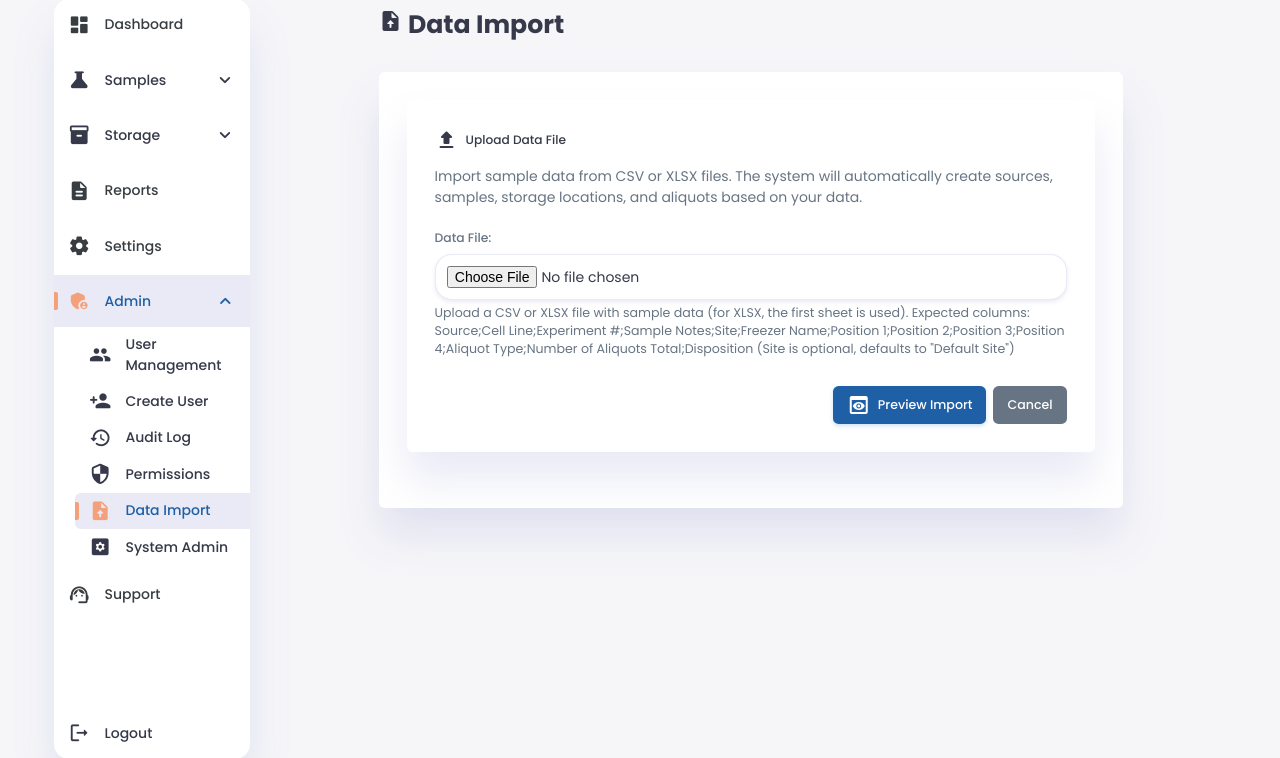
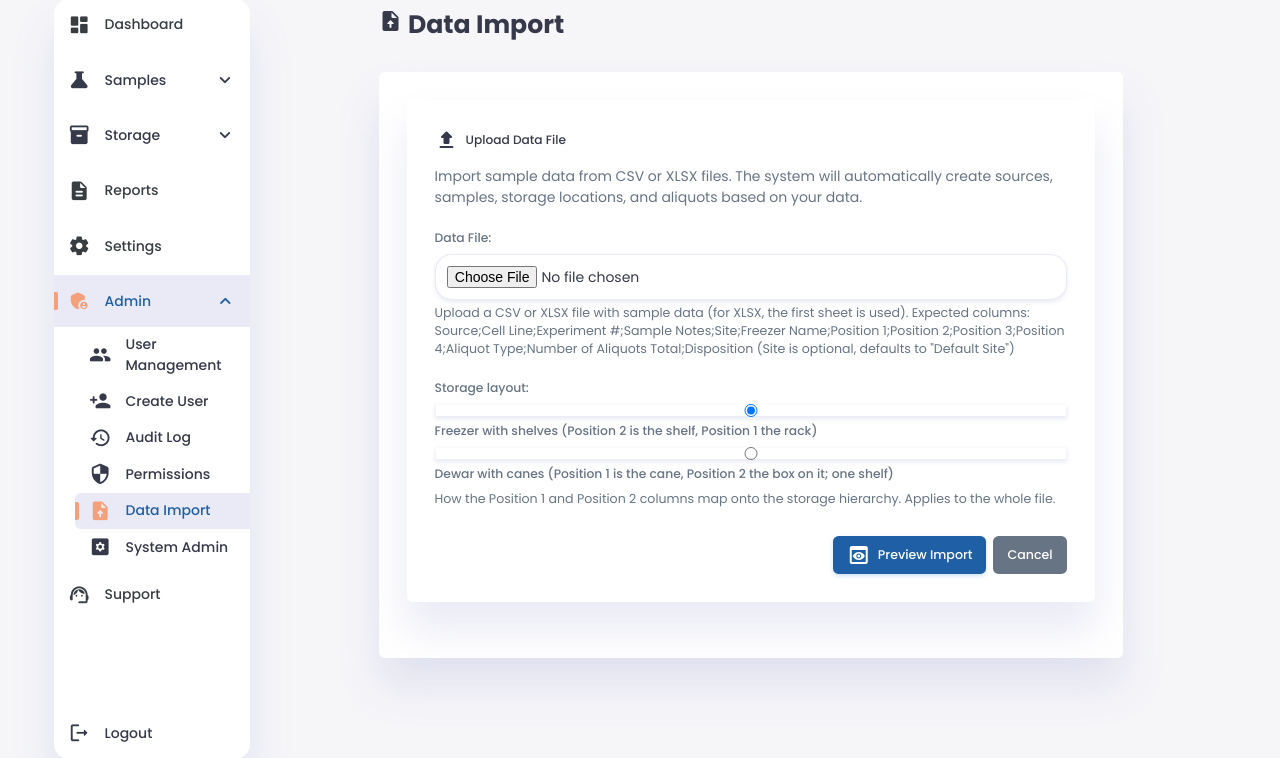
Before and after one commit to olsonjp/krill, a Django app: page /users/data-import/ in a window 1280 px wide. Shown: the part 82-840 px from the top of the page. Run offline with Django 5.2, Linux system fonts and the light colour scheme; the visitor is signed in with stand-in values (Sample User, id 1); data comes from the database, SQL or seed files in the repository.

Commit message:
Let the importer choose between freezer and dewar storage layouts
The sheet does not say how Position 1 and 2 map onto the hierarchy, so the
import form asks: a freezer uses Position 2 as the shelf (the default, as
before), a dewar hangs every cane under one 'Canes' shelf. Racks are now
matched within their shelf, so the same rack name on two shelves stays
separate. New boxes are 9x9 and grow to fit in both layouts.

Co-Authored-By: Claude Sonnet 5.5 <noreply@anthropic.com>

```diff
--- a/krill/person/views.py
+++ b/krill/person/views.py
@@ -62,9 +62,17 @@ def normalize_import_headers(fieldnames):
     return result
 
 
-# One shelf holds every cane (Position 1) in a freezer or dewar; boxes are 9x9 unless
-# the sheet places a tube beyond that.
-IMPORT_SHELF_NAME = 'Canes'
+# How Position 1 and Position 2 map onto the storage hierarchy. The sheet does not say,
+# so whoever imports chooses.
+LAYOUT_FREEZER = 'freezer'   # Position 2 = shelf, Position 1 = rack, on that shelf
+LAYOUT_DEWAR = 'dewar'       # a dewar has one shelf: Position 1 = cane (rack), Position 2 = box letter
+STORAGE_LAYOUT_CHOICES = [
+    (LAYOUT_FREEZER, 'Freezer with shelves (Position 2 is the shelf, Position 1 the rack)'),
+    (LAYOUT_DEWAR, 'Dewar with canes (Position 1 is the cane, Position 2 the box on it; one shelf)'),
+]
+DEWAR_SHELF_NAME = 'Canes'
+
+# Boxes are 9x9 unless the sheet places a tube beyond that.
 DEFAULT_BOX_SIZE = 9
 
 # Columns that only say where a tube is and what kind it is. A row with a value in
@@ -170,8 +178,9 @@ def load_existing_import_context():
     """Read what the import must build on: existing rows by natural key, the next free
     primary key per model, and the storage slots that are already occupied.
 
-    Names are matched exactly. Shelves, racks and boxes are matched by name within
-    their freezer, which preserves how earlier imports shaped the hierarchy.
+    Names are matched exactly. Shelves and boxes are matched by name within their
+    freezer and racks by name within their shelf, which preserves how earlier imports
+    shaped the hierarchy.
     """
     from django.db.models import Max
     from sample.models.source import Source
@@ -206,7 +215,7 @@ def load_existing_import_context():
         'sites': first_by_name(Site.objects),
         'devices': scoped(Device.objects, 'site_id'),
         'shelves': scoped(Shelf.objects, 'device_id'),
-        'racks': scoped(Rack.objects, 'shelf__device_id'),
+        'racks': scoped(Rack.objects, 'shelf_id'),
         'boxes': scoped(Box.objects, 'rack__shelf__device_id'),
         'occupied_slots': {
             (box_id, row, column): ('existing', aliquot_id, sample_name)
@@ -277,6 +286,18 @@ class DataImportForm(forms.Form):
         help_text='Upload a CSV or XLSX file with sample data (for XLSX, the first sheet is used). Expected columns: Source;Cell Line;Experiment #;Sample Notes;Site;Freezer Name;Position 1;Position 2;Position 3;Position 4;Aliquot Type;Number of Aliquots Total;Disposition (Site is optional, defaults to "Default Site")'
     )
 
+    storage_layout = forms.ChoiceField(
+        label='Storage layout',
+        choices=STORAGE_LAYOUT_CHOICES,
+        initial=LAYOUT_FREEZER,
+        required=False,   # left out (e.g. by a script) means the freezer layout
+        widget=forms.RadioSelect,
+        help_text='How the Position 1 and Position 2 columns map onto the storage hierarchy. Applies to the whole file.',
+    )
+
+    def clean_storage_layout(self):
+        return self.cleaned_data.get('storage_layout') or LAYOUT_FREEZER
+
     def clean_csv_file(self):
         uploaded = self.cleaned_data['csv_file']
         if uploaded.name.lower().endswith('.xls'):
@@ -313,10 +334,14 @@ class DataImportView(TemplateView):
                 messages.error(request, 'Import file not found. Please upload your file again.')
                 return redirect('person:data_import')
 
+            storage_layout = request.POST.get('storage_layout', '').strip()
+            if storage_layout not in (LAYOUT_FREEZER, LAYOUT_DEWAR):
+                storage_layout = LAYOUT_FREEZER
+
             try:
                 logger.info(f"Starting data import for user {request.user.username}")
 
-                import_result = self.perform_import(csv_file)
+                import_result = self.perform_import(csv_file, storage_layout)
                 details = import_result.get('details', {})
                 message = f'Successfully imported {import_result["total"]} records: '
                 message += f'{details.get("sources", 0)} sources, '
@@ -351,11 +376,12 @@ class DataImportView(TemplateView):
                 # Reset file pointer for preview
                 csv_file.seek(0)
 
-                preview_data = self.preview_import(csv_file)
+                preview_data = self.preview_import(csv_file, form.cleaned_data['storage_layout'])
                 context = self.get_context_data()
                 context['preview_data'] = preview_data
                 context['form'] = form
                 context['import_id'] = import_id
+                context['storage_layout'] = form.cleaned_data['storage_layout']
                 context['file_stored'] = True
                 return render(request, self.template_name, context)
 
@@ -374,7 +400,7 @@ class DataImportView(TemplateView):
         context['form'] = form
         return render(request, self.template_name, context)
 
-    def preview_import(self, csv_file):
+    def preview_import(self, csv_file, storage_layout=LAYOUT_FREEZER):
         """Preview the import data without creating records"""
         preview_data = {
             'sources': set(),
@@ -396,7 +422,7 @@ class DataImportView(TemplateView):
                     temp_file.write(chunk)
 
             # Use the existing convert_csv.py functionality
-            fixtures = self.convert_csv_to_fixtures(temp_csv_path)
+            fixtures = self.convert_csv_to_fixtures(temp_csv_path, storage_layout)
 
             # Count what would be imported
             preview_data['sources'] = set([f['fields']['name'] for f in fixtures if f['model'] == 'sample.source'])
@@ -557,7 +583,7 @@ class DataImportView(TemplateView):
         except Exception as e:
             logger.error(f"Error cleaning up temp file {import_id}: {e}")
 
-    def perform_import(self, csv_file):
+    def perform_import(self, csv_file, storage_layout=LAYOUT_FREEZER):
         """Actually perform the import"""
         temp_csv_path = None
         fixtures_file = None
@@ -573,7 +599,7 @@ class DataImportView(TemplateView):
                     temp_file.write(chunk)
 
             # Use the existing convert_csv.py functionality
-            fixtures = self.convert_csv_to_fixtures(temp_csv_path)
+            fixtures = self.convert_csv_to_fixtures(temp_csv_path, storage_layout)
 
             # Save fixtures to temporary file
             fixtures_file = os.path.join(temp_dir, f'import_fixtures_{datetime.now().strftime("%Y%m%d_%H%M%S")}.json')
@@ -660,8 +686,9 @@ class DataImportView(TemplateView):
                 os.remove(temp_csv_path)
             raise Exception(f"Import failed: {str(e)}")
 
-    def convert_csv_to_fixtures(self, csv_file_path):
+    def convert_csv_to_fixtures(self, csv_file_path, storage_layout=LAYOUT_FREEZER):
         """Convert an uploaded CSV or XLSX file to Django fixtures."""
+        self.storage_layout = storage_layout
         if not is_xlsx_file(csv_file_path):
             return self._convert_csv_to_fixtures(csv_file_path)
 
@@ -805,12 +832,11 @@ class DataImportView(TemplateView):
                 # Use Site column if provided, otherwise default to "Default Site"
                 site_name = row.get('Site', '').strip() or 'Default Site'
                 freezer_name = row['Freezer Name']
-                # Position 1 is the cane (stored as a rack), Position 2 the box letter on it.
-                # A dewar has one shelf, so every cane hangs under the same shelf.
-                shelf_name = IMPORT_SHELF_NAME
                 rack_name = row['Position 1']   # e.g., "4"
                 box_letter = row['Position 2']  # e.g., "F"
                 box_name = f"{rack_name}_{box_letter}"  # e.g., "4_F"
+                # Freezer: Position 2 is the shelf. Dewar: one shelf holds every cane (Position 1).
+                shelf_name = DEWAR_SHELF_NAME if getattr(self, 'storage_layout', LAYOUT_FREEZER) == LAYOUT_DEWAR else box_letter
 
                 if site_name in existing['sites']:
                     reused['sites'].add(site_name)
@@ -863,7 +889,7 @@ class DataImportView(TemplateView):
                         })
                         pk_counter['shelf'] += 1
 
-                    rack_key = (device_pk, rack_name)
+                    rack_key = (storage['shelves'][shelf_key], rack_name)
                     if rack_key in existing['racks']:
                         reused['racks'].add(rack_key)
                     if rack_key not in storage['racks']:
--- a/krill/templates/person/data_import.html
+++ b/krill/templates/person/data_import.html
@@ -61,6 +61,18 @@
                     {% endif %}
                 </div>
 
+                <div class="detail-field">
+                    {{ form.storage_layout.label_tag }}
+                    {{ form.storage_layout }}
+                    <div class="help-text">{{ form.storage_layout.help_text }}</div>
+                    {% if form.storage_layout.errors %}
+                        <div class="field-errors">
+                            {% for error in form.storage_layout.errors %}
+                                <span class="error">{{ error }}</span>
+                            {% endfor %}
+                        </div>
+                    {% endif %}
+                </div>
 
                 <div class="form-buttons">
                     <button type="submit" class="btn btn-primary">
@@ -166,6 +178,7 @@
                     {% csrf_token %}
                     <input type="hidden" name="proceed_with_import" value="true">
                     <input type="hidden" name="import_id" value="{{ import_id }}">
+                    <input type="hidden" name="storage_layout" value="{{ storage_layout }}">
                     <button type="submit" class="btn btn-success">
                         <i class="material-icons-round">cloud_upload</i>
                         Proceed with Import
```
Also changed, not shown: docs/DATA_IMPORT.md (+11 -4 lines), krill/person/tests/test_views.py (+31 -9 lines).
